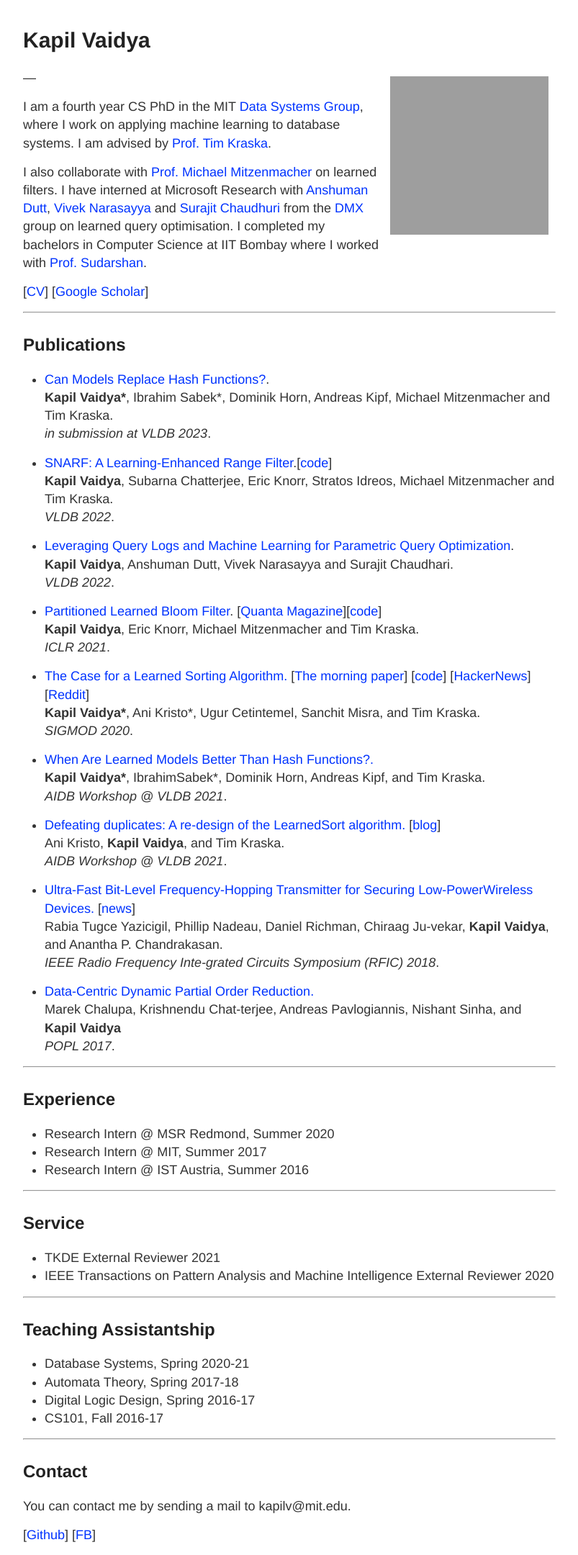
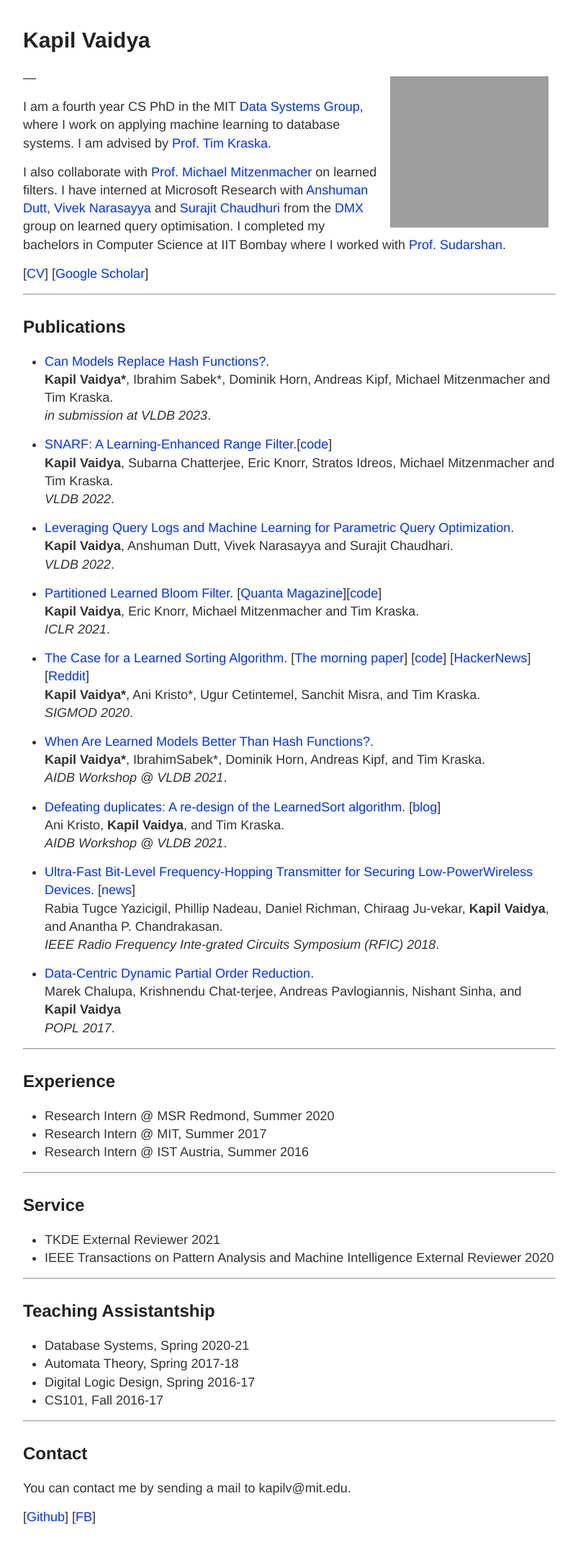
Before and after one commit to kapilvaidya24/kapilvaidya24.github.io, a Jekyll site: the page built from index.md, in a window 1280 px wide. Shown: the whole page at 72% size, without its empty margins (238-1041 px from the left). Built offline with Jekyll 4.4.1, drawn with Linux system fonts in a browser that asks for light colours; after the commit the page ends 2135 px from its top, so only the background shows below that; grey boxes are pictures that could not be loaded.

Commit message:
Update index.md

```diff
--- a/index.md
+++ b/index.md
@@ -5,7 +5,7 @@ description: stuff
 ---
 
 # Kapil Vaidya
-<img src="/static/new_haven.png" alt="Kapil" style="width: 220px; height: 220px; float: right; margin: 10px"/>
+<img src="/static/new_haven.png" alt="Kapil" style="width: 220px; height: 210px; float: right; margin: 10px"/>
 <!-- ![Kapil](/static/PXL_20210829_150802540.PORTRAIT.jpg) -->
 <!-- Screen Shot 2021-10-10 at 11.17.23 PM.png -->
 ---
```
